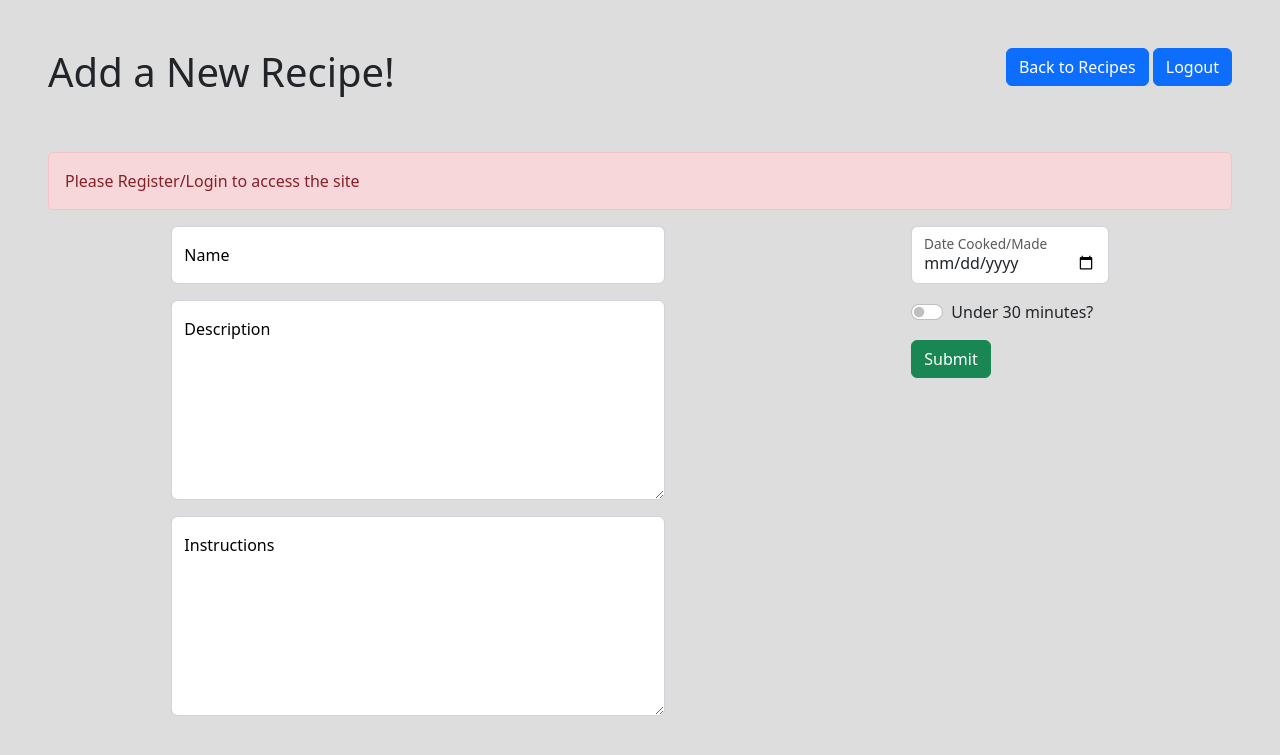
After one commit to JonathanJKuhn/BC-Python-Recipes, a Flask app: page /recipes/new in a window 1280 px wide. The commit adds this page. Shown: the top 755 px of the page. Run offline with Flask 2, Linux system fonts and the light colour scheme.

Commit message:
Added real data to recipes. Built /recipes/new ft.

```diff
--- a/flask_app/controllers/recipes.py
+++ b/flask_app/controllers/recipes.py
@@ -1,13 +1,43 @@
 from flask_app import app
 from flask import render_template, redirect, request, session, flash
 from flask_app.models.user import User
+from flask_app.models.recipe import Recipe
+
+# We want this helper function to help dry-out route guards
+def login_check():
+    if not session:
+        flash("Please Register/Login to access the site")
+        return redirect('/')
 
 @app.route('/recipes')
 def all_recipes():
-    if not session:
-        flash("Please Register/Login to access the site")
-        return redirect('/')
-    data = { 'id': session['id'] }
-    user_data = User.get_user_by_id(data)
+    login_check()
+    user_id = { 'id': session['id'] }
+    user_data = User.get_user_by_id(user_id)
+    recipes_data = Recipe.get_all()
+    return render_template('all_recipes.html',title='Recipe Share',user=user_data,recipes=recipes_data)
 
-    return render_template('all_recipes.html',title='Recipe Share',user=user_data)
+@app.route('/recipes/new')
+def r_new_recipe():
+    login_check()
+    return render_template('new_recipe.html',title='Recipe Share')
+
+@app.route('/recipes/create', methods=['POST'])
+def f_new_recipe():
+    login_check()
+    data = {
+        'name': request.form.get('name'),
+        'description': request.form.get('description'),
+        'instructions': request.form.get('instructions'),
+        'date_made': request.form.get('date_made'),
+        'under_30': bool(request.form.get('under_30')),
+    }
+    # We want to keep the information that the user has input, so they can more easily correct inputs
+    if not Recipe.validate_recipe(data):
+        for key in data:
+            session[key] = data[key]
+        return redirect('/recipes/new')
+
+    data['user_id'] = session['id']
+    Recipe.add(data)
+    return redirect('/recipes')
--- a/flask_app/models/user.py
+++ b/flask_app/models/user.py
@@ -41,10 +41,10 @@ class User:
     def validate_registration(user):
         is_valid = True
         if len(user['fname']) < 2:
-            flash("First Name isn't long enough")
+            flash("First Name isn't long enough - Min 2")
             is_valid = False
         if len(user['lname']) < 2:
-            flash("Last Name isn't long enough")
+            flash("Last Name isn't long enough - Min 2")
             is_valid = False
         elif not NAME_REGEX.match(user['fname']) or not NAME_REGEX.match(user['lname']):
             flash("Name must only contain letters")
@@ -53,7 +53,7 @@ class User:
             flash("Invalid email address")
             is_valid = False
         if len(user['password']) < 8:
-            flash("Password isn't long enough")
+            flash("Password isn't long enough - Min 8")
             is_valid = False
         elif not PW_REGEX.match(user['password']):
             flash("Please inlcude at least 1 number and 1 uppercase letter")
--- /dev/null
+++ b/flask_app/templates/new_recipe.html
@@ -0,0 +1,50 @@
+{% extends 'layout.html' %}
+{% block content %}
+<div class="mx-5 my-5">
+    <div class="nav-wrapper d-flex justify-content-between mb-5">
+        <h1>Add a New Recipe!</h1>
+        <div class="link-wrapper">
+            <a href="/recipes" class="btn btn-primary">Back to Recipes</a>
+            <a href="/logout" class="btn btn-primary">Logout</a>
+        </div>
+    </div>
+    <!-- alert section -->
+    {% with messages = get_flashed_messages() %}
+        {% if messages %}
+            {% for message in messages %}
+                <p class="alert alert-danger">{{message}}</p>
+            {% endfor %}
+        {% endif %}
+    {% endwith %}
+    <form action="/recipes/create" method="post" class="d-flex justify-content-around align-items-start">
+        <div class="col-5">
+            <div class="form-floating mb-3">
+                <input type="text" name="name" id="name" placeholder="Name Here" class="form-control">
+                <label for="name">Name</label>
+            </div>
+            <div class="form-floating mb-3">
+                <textarea name="description" id="description" style="height: 200px" placeholder="Description Here" class="form-control"></textarea>
+                <label for="description">Description</label>
+            </div>
+            <div class="form-floating mb-3">
+                <textarea name="instructions" id="instructions" style="height: 200px" placeholder="Instructions Here" class="form-control"></textarea>
+                <label for="instructions">Instructions</label>
+            </div>
+        </div>
+        <div class="col-2">
+            <div class="form-floating mb-3">
+                <input type="date" name="date_made" id="date_made" placeholder="2000-01-01" class="form-control">
+                <label for="date_made">Date Cooked/Made</label>
+            </div>
+            <div class="form-check form-switch mb-3">
+                <input type="checkbox" name="under_30" id="under_30" role="switch" value="True" class="form-check-input"
+                    {% if session['under_30'] %}
+                        checked
+                    {% endif %}>
+                <label for="under_30" class="form-check-label">Under 30 minutes?</label>
+            </div>
+            <input type="submit" value="Submit" class="btn btn-success">
+        </div>
+    </form>
+</div>
+{% endblock %}
```
Also changed, not shown: flask_app/controllers/users.py (+4 -7 lines), flask_app/models/recipe.py (added, +83 -0 lines), flask_app/templates/all_recipes.html (+15 -20 lines).
